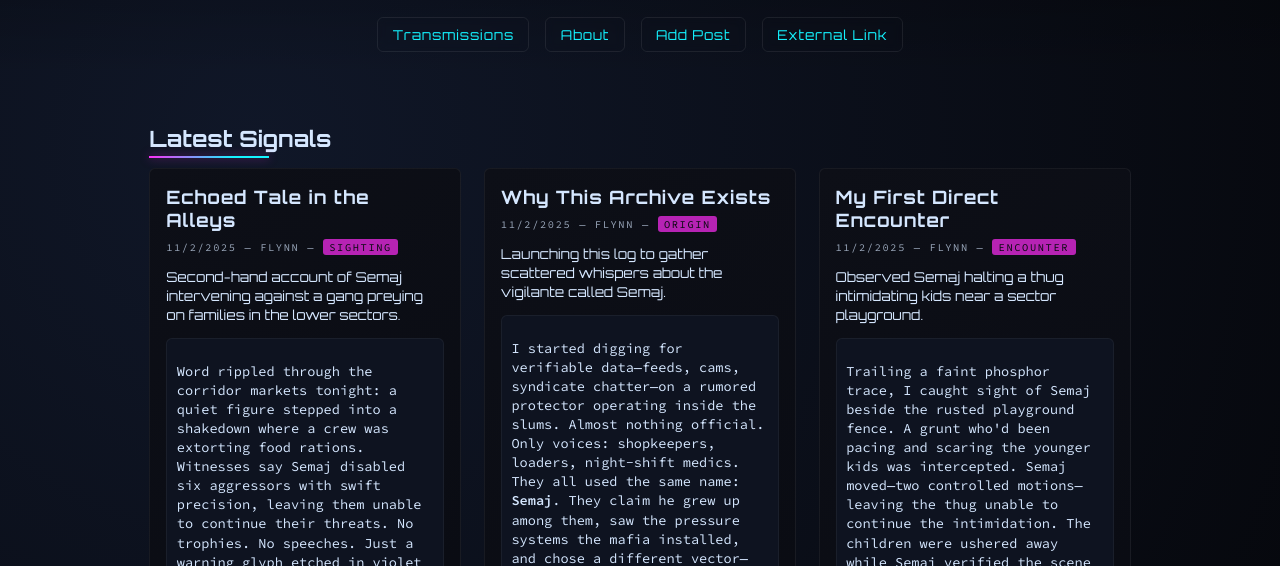
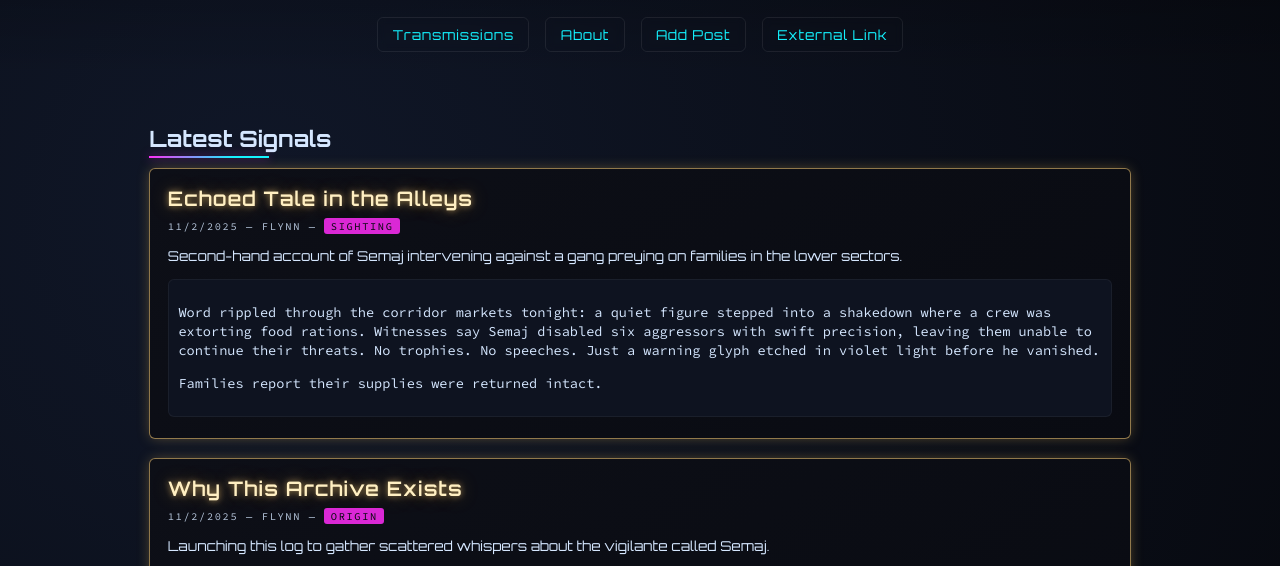
Before and after one commit to rfaulkner7/semaj, a plain HTML site: page index.html in a window 1280 px wide. Shown: the part 228-794 px from the top of the page. Drawn offline with Linux system fonts and the light colour scheme.

Commit message:
coloring of Semaj

```diff
--- a/assets/css/style.css
+++ b/assets/css/style.css
@@ -41,11 +41,15 @@ main { width:100%; max-width: 1020px; margin: 0 auto; padding: 1rem 1.2rem 3rem;
 .section-title { font-size:1.4rem; margin:2rem 0 1rem; position:relative; }
 .section-title:before { content:""; position:absolute; left:0; bottom:-6px; width:120px; height:2px; background: var(--gradient); box-shadow:0 0 10px rgba(255,45,247,0.5); }
 
-#posts { display:grid; grid-template-columns: repeat(auto-fit, minmax(280px, 1fr)); gap:1.4rem; margin-top:1rem; }
-.post { background: linear-gradient(145deg, var(--bg-alt), #090b12); padding:1rem 1rem 1.2rem; border:1px solid rgba(255,255,255,0.06); border-radius: var(--radius); position:relative; overflow:hidden; }
+#posts { display:flex; flex-direction:column; gap:1.2rem; margin-top:1rem; }
+.post { background: linear-gradient(145deg, var(--bg-alt), #090b12); padding:1.05rem 1.1rem 1.3rem; border:1px solid rgba(255,255,255,0.08); border-radius: var(--radius); position:relative; overflow:hidden; }
 .post:before { content:""; position:absolute; inset:0; background: linear-gradient(135deg, rgba(255,45,247,0.12), rgba(20,243,255,0.12)); opacity:0; transition:opacity .4s; }
 .post:hover:before { opacity:1; }
-.post h2 { margin:0 0 0.6rem; font-size:1.15rem; letter-spacing:0.05rem; }
+.post h2 { margin:0 0 0.55rem; font-size:1.25rem; letter-spacing:0.06rem; font-weight:600; background: linear-gradient(90deg,var(--accent), var(--accent-alt)); -webkit-background-clip:text; background-clip:text; color:transparent; text-shadow:0 0 10px rgba(255,45,247,0.35), 0 0 18px rgba(20,243,255,0.25); position:relative; }
+.post.flynn h2 { color:#ffefc2; background:none; text-shadow:0 0 6px rgba(255,210,120,0.65), 0 0 18px rgba(255,180,60,0.35); }
+.post.flynn { border:1px solid rgba(255,210,120,0.55); box-shadow:0 0 14px -2px rgba(255,200,90,0.35); }
+.post.flynn:before { background: linear-gradient(135deg, rgba(255,210,120,0.18), rgba(255,180,60,0.15)); }
+.post.flynn .meta { opacity:0.85; }
 .post .meta { font-size:0.65rem; text-transform:uppercase; letter-spacing:0.1rem; opacity:0.7; margin-bottom:0.6rem; font-family: var(--mono); }
 .post p { font-size:0.85rem; line-height:1.4; }
 .post .body { margin-top:0.7rem; font-size:0.75rem; font-family: var(--mono); white-space:pre-wrap; background:#0e1320; padding:0.6rem; border:1px solid rgba(255,255,255,0.05); border-radius: var(--radius); }
--- a/assets/js/main.js
+++ b/assets/js/main.js
@@ -13,7 +13,8 @@
     const html = posts.map(p => {
       const date = p.date ? new Date(p.date).toLocaleDateString() : 'Unknown Date';
       const img = p.image ? `<div class="image-wrap"><img class="post-image" src="${p.image}" alt="${(p.title||'post image').replace(/"/g,'')}"></div>` : '';
-      return `<article class="post">
+      const flynn = (p.author || '').toLowerCase() === 'flynn' ? ' flynn' : '';
+      return `<article class="post${flynn}">
         <h2>${p.title || 'Untitled Signal'}</h2>
         <div class="meta">${date} — ${p.author || 'Anon'} — <span class="tag">${p.tag || 'general'}</span></div>
         ${img}
```
